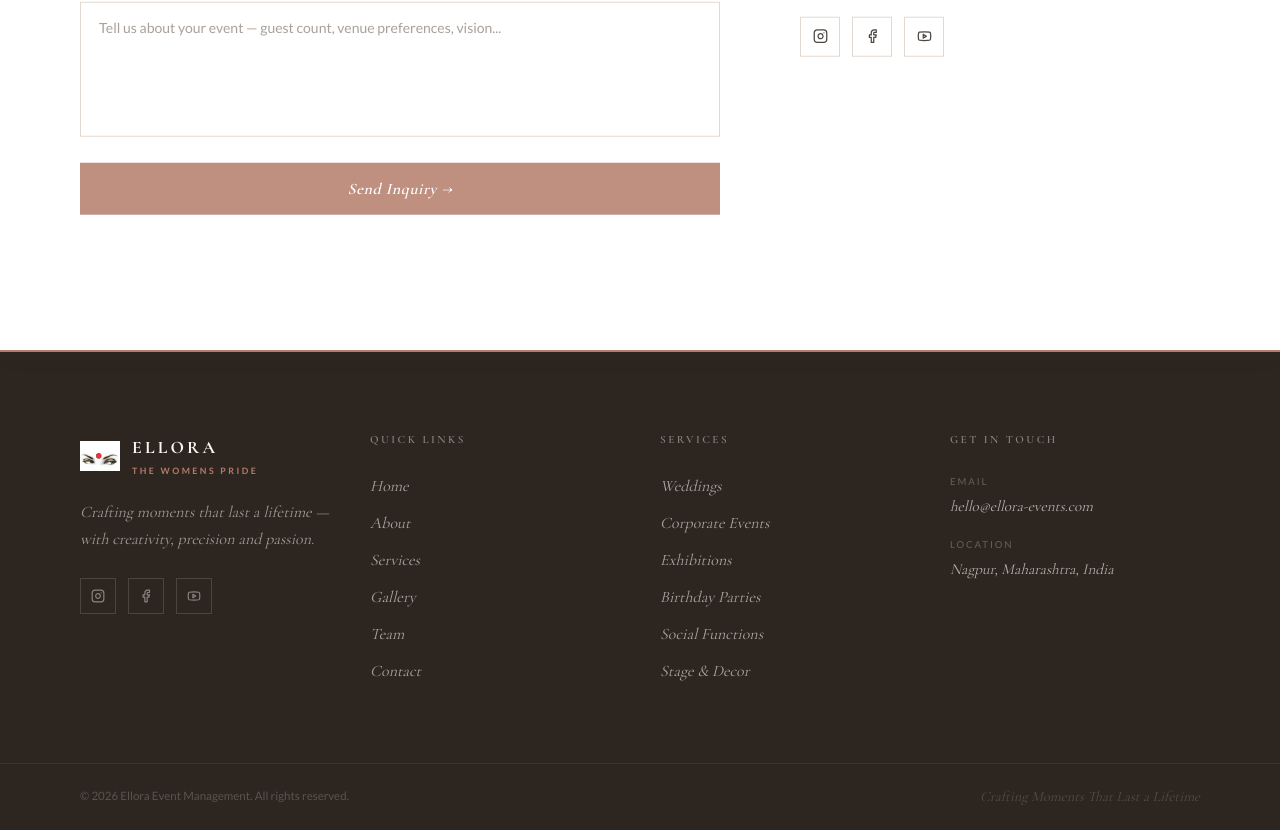
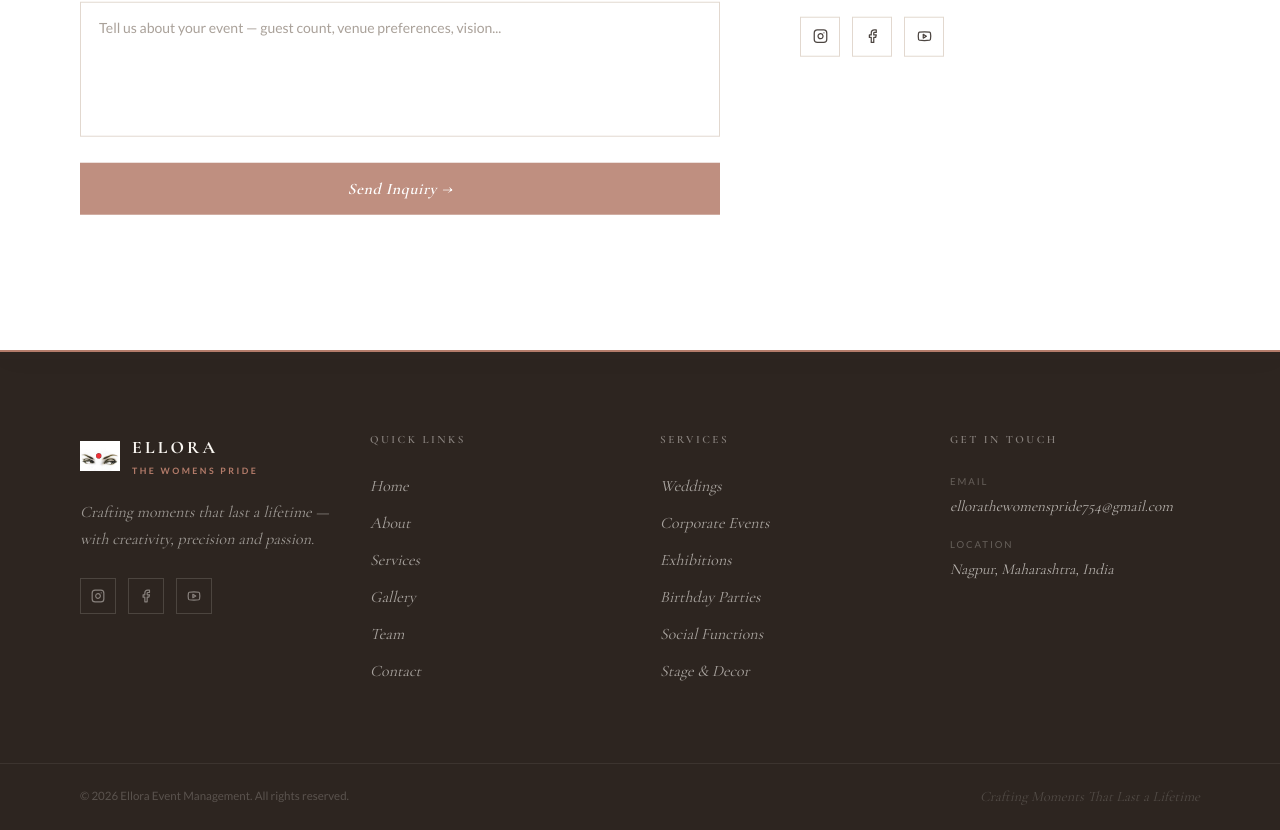
Before and after one commit to Marketitra/Ellora--The-womens-pride, a Next.js app: page / in a window 1280 px wide. Shown: the part 9981-10811 px from the top of the page. Built offline with nearby package versions, Linux system fonts and the light colour scheme; no server answers.

Commit message:
fixed number

```diff
--- a/components/layout/Footer.tsx
+++ b/components/layout/Footer.tsx
@@ -214,7 +214,7 @@ export default function Footer() {
             </h4>
             <div className="flex flex-col gap-4">
               {[
-                { l: "Email", v: "hello@ellora-events.com" },
+                { l: "Email", v: "ellorathewomenspride754@gmail.com" },
                 { l: "Location", v: "Nagpur, Maharashtra, India" },
               ].map(({ l, v }) => (
                 <div key={l}>
--- a/components/sections/Contact.tsx
+++ b/components/sections/Contact.tsx
@@ -36,7 +36,7 @@ const INIT: FormData = {
 
 // ── WhatsApp helper — builds a properly encoded chat link with intro text ──────
 function buildWhatsAppLink(message: string): string {
-  const number = process.env.NEXT_PUBLIC_WA_NUMBER ?? "919876543210";
+  const number = process.env.NEXT_PUBLIC_WA_NUMBER ?? "9881203607";
   return `https://wa.me/${number}?text=${encodeURIComponent(message)}`;
 }
 
```
